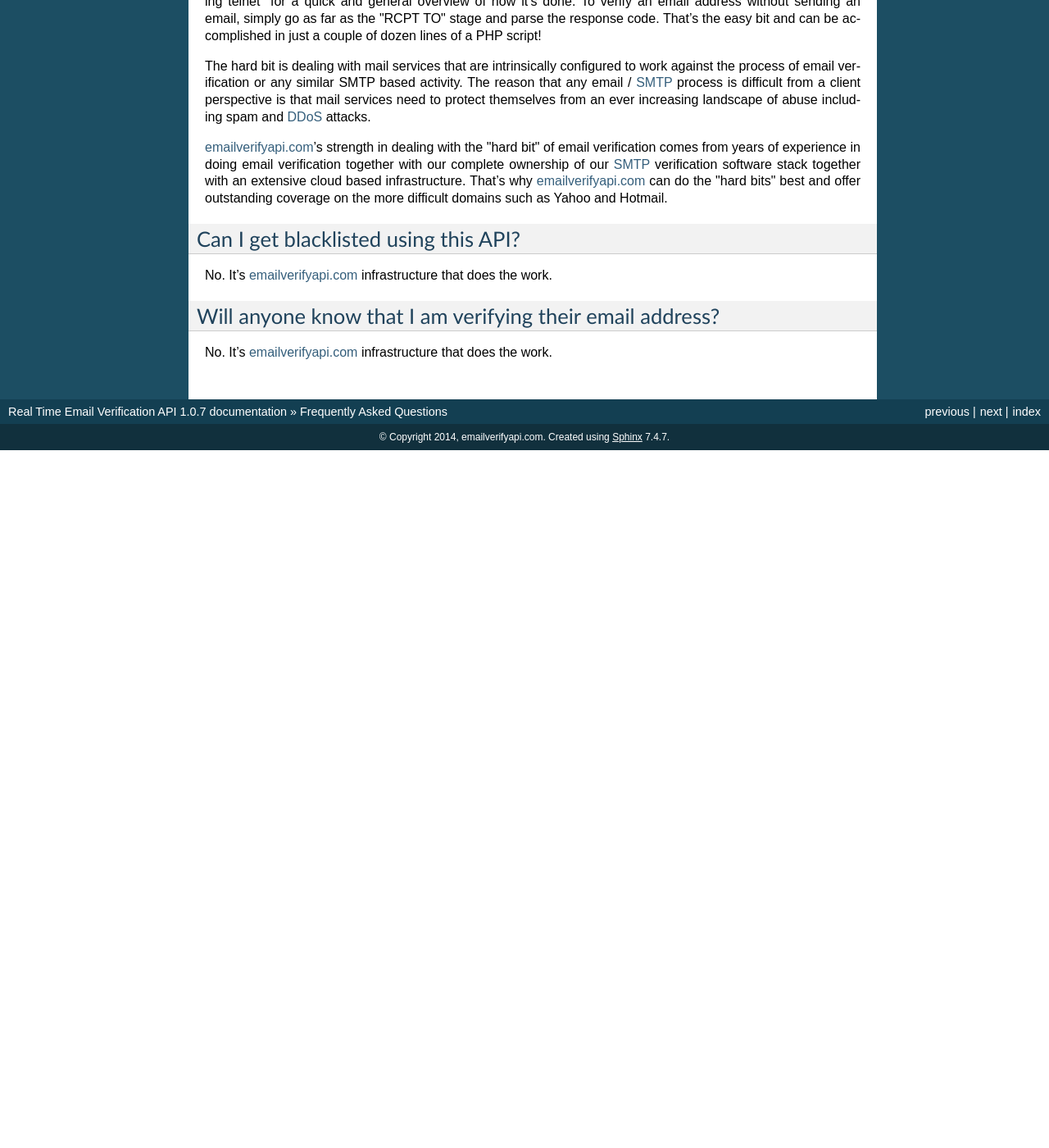
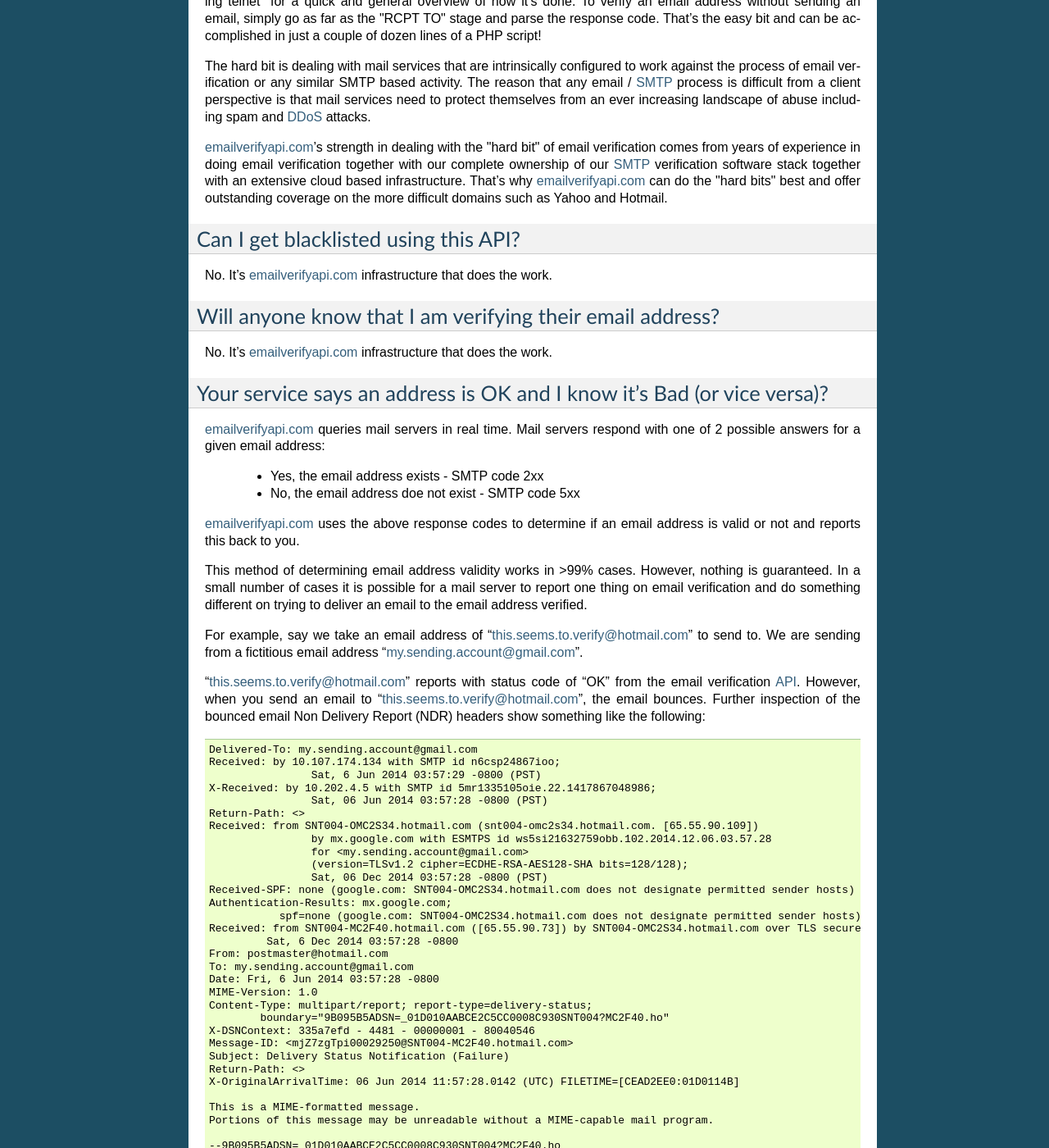
Before and after one commit to emailverifyapicom/docs-rtapi, a Sphinx documentation site: the page built from docs/frequently-asked-questions.rst, in a window 1280 px wide and 1400 px high, scrolled down 1589 px. Shown: the whole window at 82% size. Built offline with Sphinx 7.4.7, drawn with Linux system fonts in a browser that asks for light colours; before the commit the page ends 2138 px from its top, so only the background shows below that; some of the changed text lies outside the part shown.

Commit message:
Added FAQ for Hotmail misbehavior / inconsistency.

```diff
--- a/docs/conf.py
+++ b/docs/conf.py
@@ -52,9 +52,9 @@
 # built documents.
 #
 # The short X.Y version.
-version = '1.0.7'
+version = '1.0.8'
 # The full version, including alpha/beta/rc tags.
-release = '1.0.7'
+release = '1.0.8'
 
 # The language for content autogenerated by Sphinx. Refer to documentation
 # for a list of supported languages.
--- a/docs/frequently-asked-questions.rst
+++ b/docs/frequently-asked-questions.rst
@@ -79,3 +79,71 @@
 Will anyone know that I am verifying their email address?
 ---------------------------------------------------------
 No. It's `emailverifyapi.com`_ infrastructure that does the work.
+
+Your service says an address is OK and I know it's Bad (or vice versa)?
+-----------------------------------------------------------------------
+`emailverifyapi.com`_ queries mail servers in real time. Mail servers respond with one of 2 possible answers for a given email address:
+
+ * Yes, the email address exists - SMTP code 2xx
+ * No, the email address doe not exist - SMTP code 5xx
+
+`emailverifyapi.com`_ uses the above response codes to determine if an email address is valid or not and reports this back to you.
+
+This method of determining email address validity works in >99% cases. However, nothing is guaranteed. In a small number of cases it is possible for a mail server to report one thing on email verification and do something different on trying to deliver an email to the email address verified.
+
+For example, say we take an email address of "this.seems.to.verify@hotmail.com" to send to. We are sending from a fictitious email address "my.sending.account@gmail.com".
+
+"this.seems.to.verify@hotmail.com" reports with status code of "OK" from the email verification :term:`API`. However, when you send an email to "this.seems.to.verify@hotmail.com", the email bounces.
+Further inspection of the bounced email Non Delivery Report (NDR) headers show something like the following:
+
+::
+
+	Delivered-To: my.sending.account@gmail.com
+	Received: by 10.107.174.134 with SMTP id n6csp24867ioo;
+			Sat, 6 Jun 2014 03:57:29 -0800 (PST)
+	X-Received: by 10.202.4.5 with SMTP id 5mr1335105oie.22.1417867048986;
+			Sat, 06 Jun 2014 03:57:28 -0800 (PST)
+	Return-Path: <>
+	Received: from SNT004-OMC2S34.hotmail.com (snt004-omc2s34.hotmail.com. [65.55.90.109])
+			by mx.google.com with ESMTPS id ws5si21632759obb.102.2014.12.06.03.57.28
+			for <my.sending.account@gmail.com>
+			(version=TLSv1.2 cipher=ECDHE-RSA-AES128-SHA bits=128/128);
+			Sat, 06 Dec 2014 03:57:28 -0800 (PST)
+	Received-SPF: none (google.com: SNT004-OMC2S34.hotmail.com does not designate permitted sender hosts) client-ip=65.55.90.109;
+	Authentication-Results: mx.google.com;
+		   spf=none (google.com: SNT004-OMC2S34.hotmail.com does not designate permitted sender hosts) smtp.mail=
+	Received: from SNT004-MC2F40.hotmail.com ([65.55.90.73]) by SNT004-OMC2S34.hotmail.com over TLS secured channel with Microsoft SMTPSVC(7.5.7601.22751);
+		 Sat, 6 Dec 2014 03:57:28 -0800
+	From: postmaster@hotmail.com
+	To: my.sending.account@gmail.com
+	Date: Fri, 6 Jun 2014 03:57:28 -0800
+	MIME-Version: 1.0
+	Content-Type: multipart/report; report-type=delivery-status;
+		boundary="9B095B5ADSN=_01D010AABCE2C5CC0008C930SNT004?MC2F40.ho"
+	X-DSNContext: 335a7efd - 4481 - 00000001 - 80040546
+	Message-ID: <mjZ7zgTpi00029250@SNT004-MC2F40.hotmail.com>
+	Subject: Delivery Status Notification (Failure)
+	Return-Path: <>
+	X-OriginalArrivalTime: 06 Jun 2014 11:57:28.0142 (UTC) FILETIME=[CEAD2EE0:01D0114B]
+
+	This is a MIME-formatted message.
+	Portions of this message may be unreadable without a MIME-capable mail program.
+
+	--9B095B5ADSN=_01D010AABCE2C5CC0008C930SNT004?MC2F40.ho
+	Content-Type: text/plain; charset=unicode-1-1-utf-7
+
+	This is an automatically generated Delivery Status Notification.
+
+	Delivery to the following recipients failed.
+
+		   this.seems.to.verify@hotmail.com
+
+
+The email header of the NDR shows that Hotmail thinks the email address is invalid as far as sending to this address is concerned.
+However, Hotmail reports that the same email address is valid as far as the email verification activity performed by `emailverifyapi.com`_.
+
+The discrepancy in verification results versus mail send is with the Hotmail infrastructure reporting one thing but doing the exact opposite.
+This behaviour occasionally (particularly from Hotmail) is seen in a small amount of cases and is attributable to internal Hotmail (or other mail services) system anomalies.
+
+The majority (>99%) of email verification status versus mail send is consistent. However there are some edge cases caused by system faults in the mail service providers themselves.
+For these small number of cases, there is nothing that can be done at the email verification stage.
```
